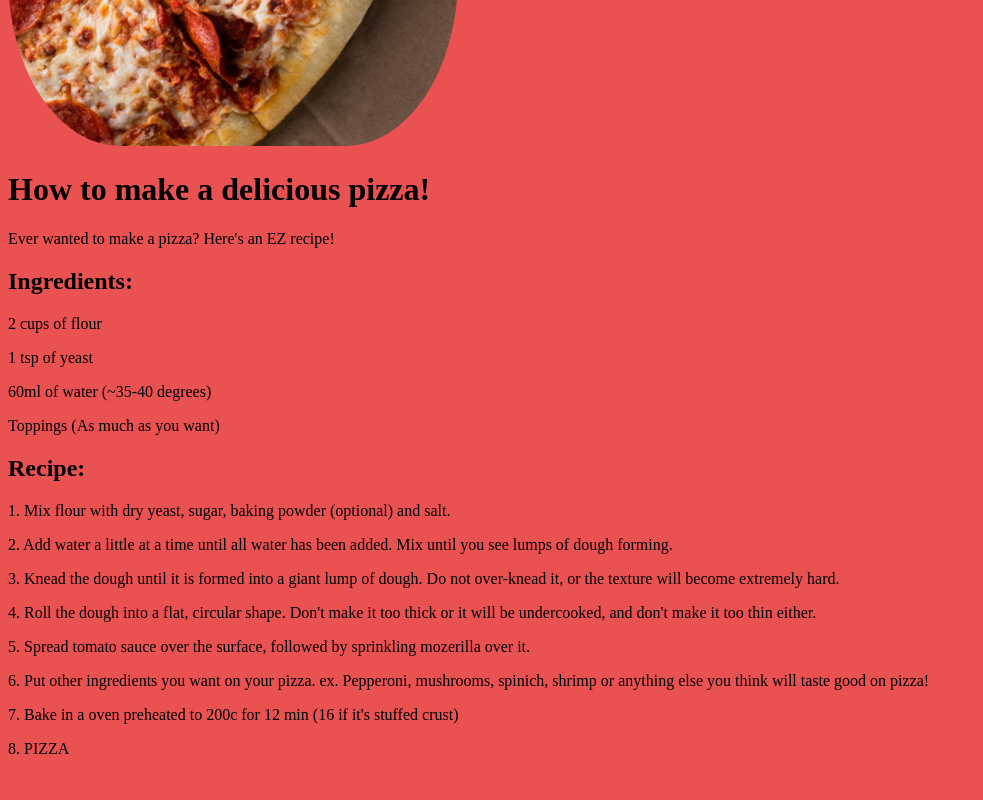
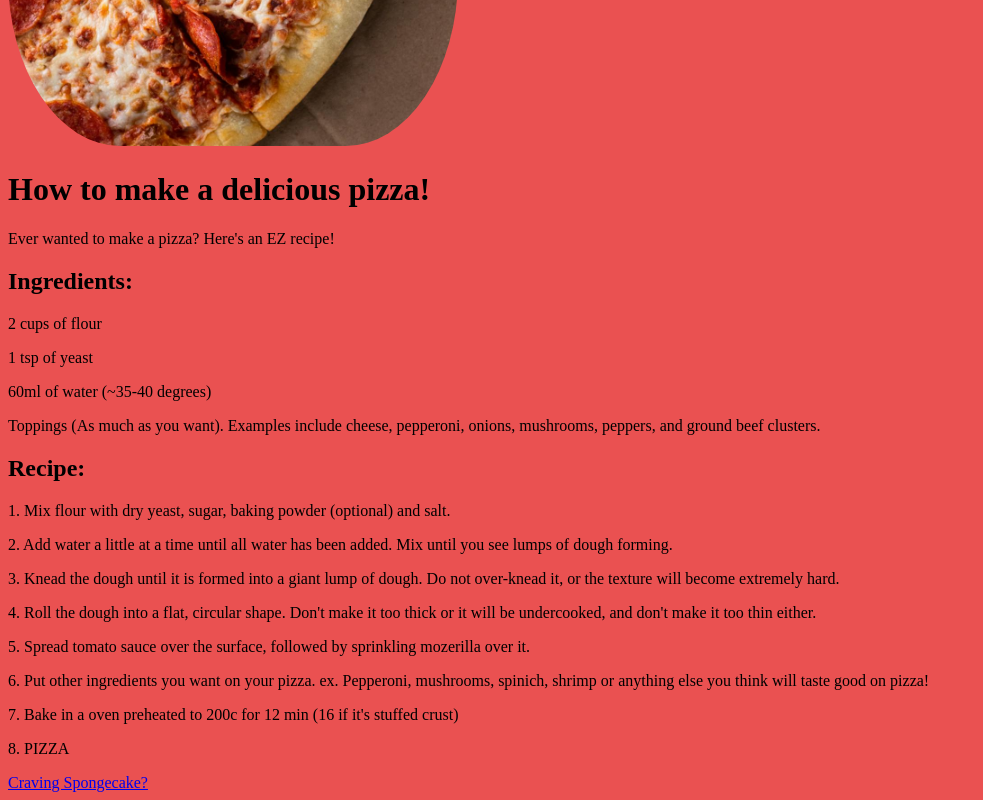
Before and after one commit to SirClodsire/How-to-make-a-pizza, a plain HTML site: page index.html in a window 1280 px wide. Shown: the part 537-1337 px from the top of the page, without its empty margins (0-983 px from the left). Before the commit the page ends 1311 px from the top, so only its background shows below. Drawn offline with Linux system fonts and the light colour scheme.

Commit message:
added hidden link.

```diff
--- a/index.html
+++ b/index.html
@@ -15,7 +15,9 @@
     <p>2 cups of flour</p>
     <p>1 tsp of yeast</p>
     <p>60ml of water (~35-40 degrees)</p>
-    <p>Toppings (As much as you want)</p>
+    <p>Toppings (As much as you want).
+        Examples include cheese, pepperoni, onions, mushrooms, peppers, and ground beef clusters.
+    </p>
 
     <h2>Recipe:</h2>
     <p>1. Mix flour with dry yeast, sugar, baking powder (optional) and salt.</p>
@@ -26,5 +28,6 @@
     <p>6. Put other ingredients you want on your pizza. ex. Pepperoni, mushrooms, spinich, shrimp or anything else you think will taste good on pizza!</p>
     <p>7. Bake in a oven preheated to 200c for 12 min (16 if it's stuffed crust)</p>
     <p>8. PIZZA</p>
+    <a href="https://refactored-cod-5grvwrjvqg653pprx-5500.app.github.dev/">Craving Spongecake?</a>
 </body>
 </html>
```
